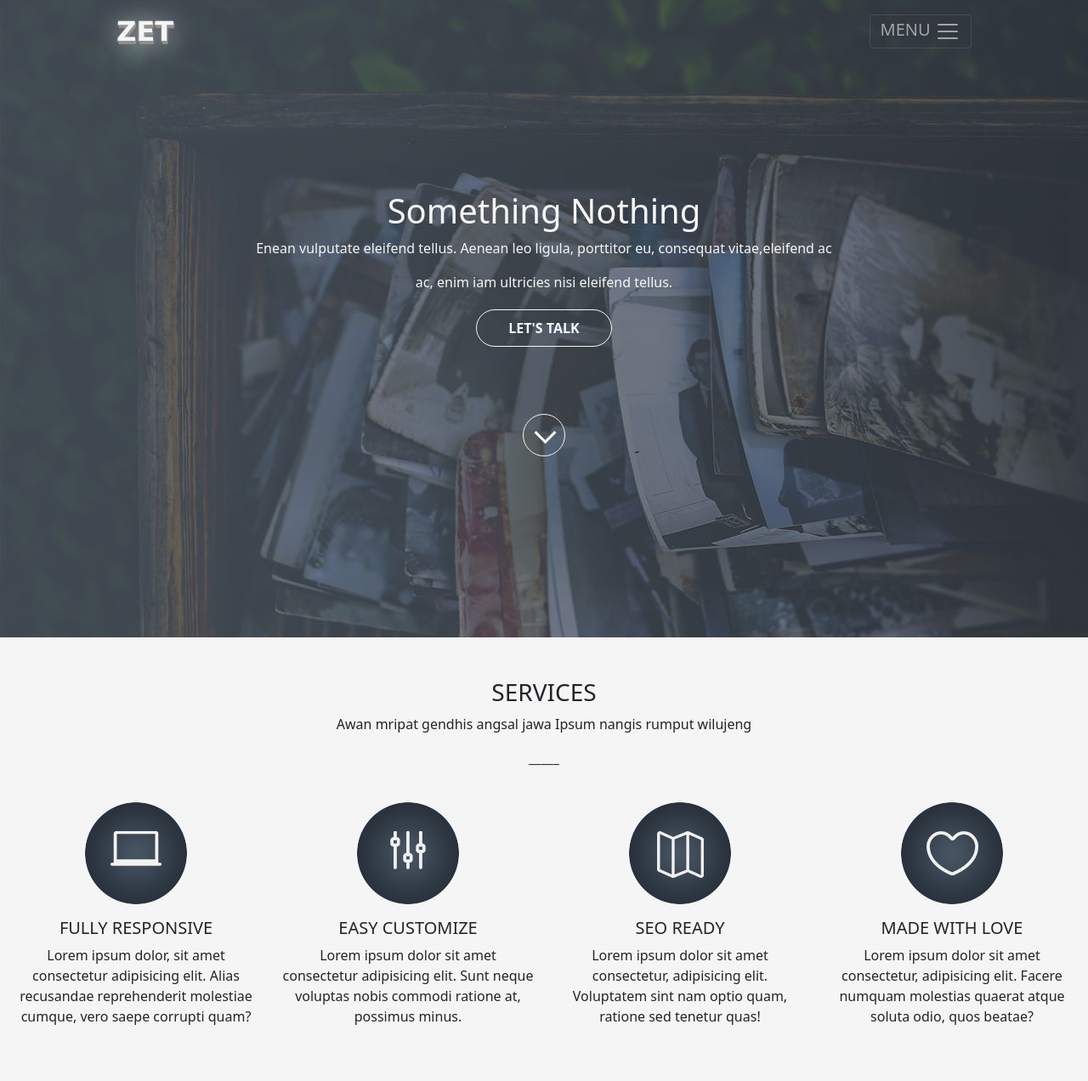
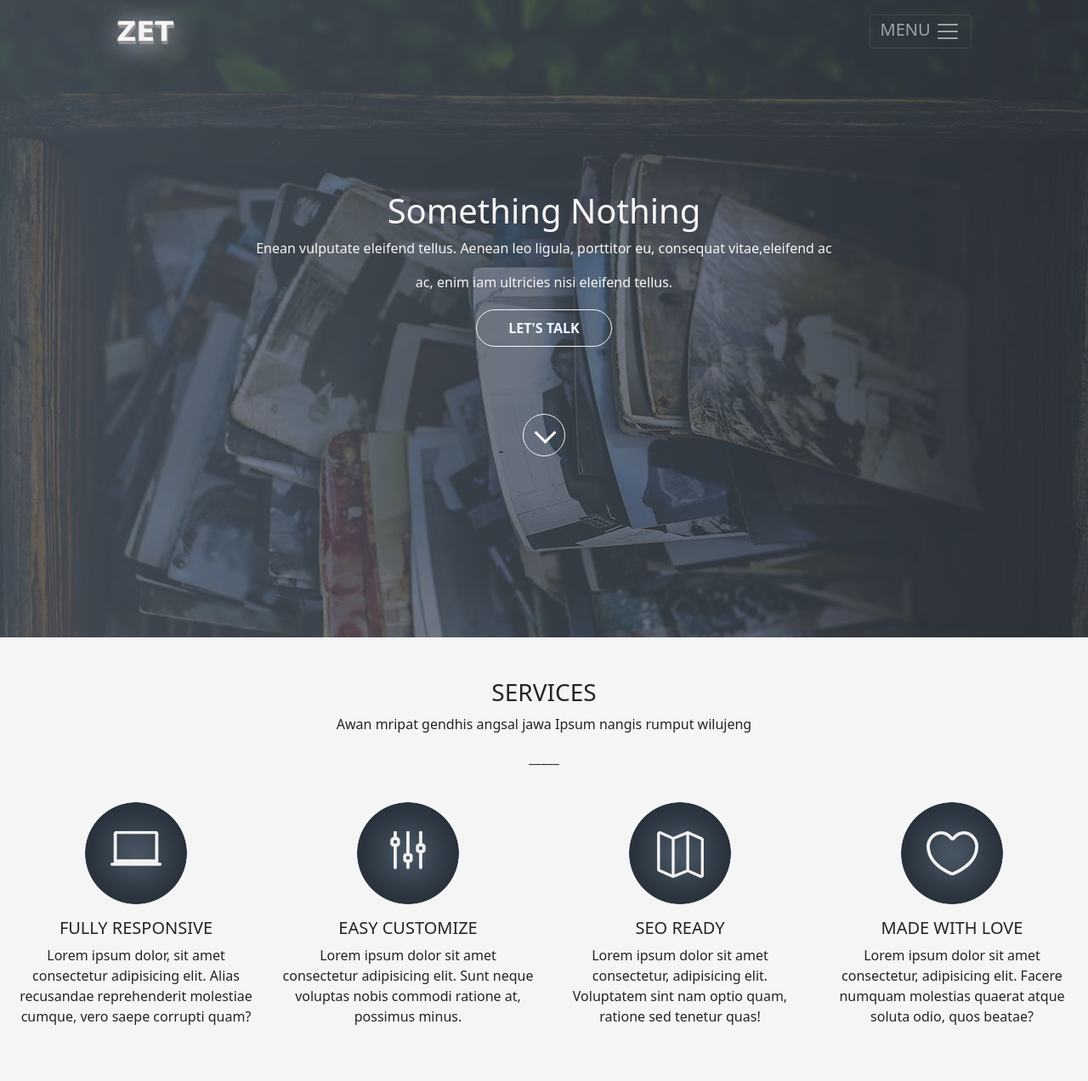
Before and after one commit to Realise-Formation-Digital/22.04-Project-Zet, a PHP site: page / in a window 1280 px wide. Shown: the whole page at 85% size. Run offline with PHP 8.4, Linux system fonts and the light colour scheme.

Commit message:
sixième commit

```diff
--- a/main.css
+++ b/main.css
@@ -1,7 +1,12 @@
 #Diogo{
     background-image: url("Image/project.jpg");
+    background-repeat: no-repeat;
+    background-position: center;
+    background-image: flex;
+    background-size: cover;
     width: 100%;
     height: 750px;
+
 }
 
 
```
